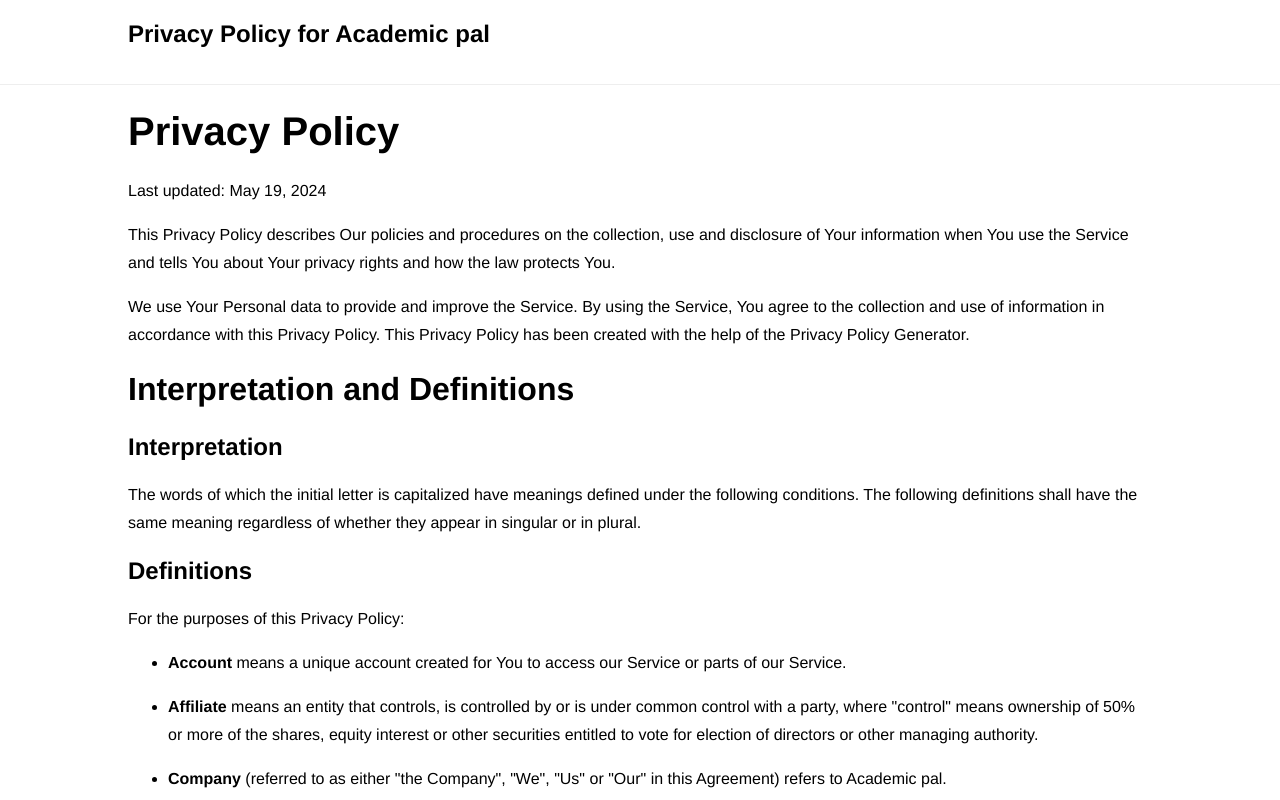
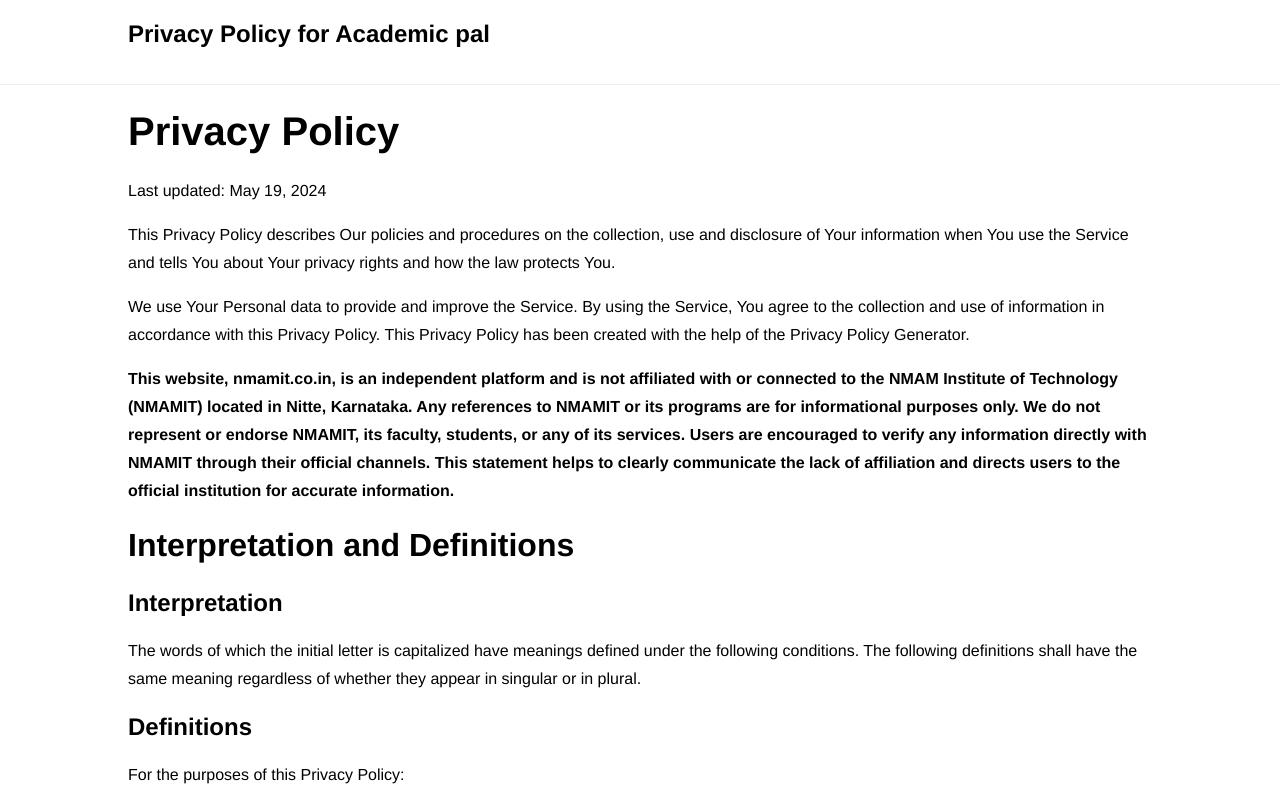
Before and after one commit to Araan-Sheikh/2nd-year-Login, a plain HTML site: page privacy/index.html in a window 1280 px wide. Shown: the top 800 px of the page. Drawn offline with Linux system fonts and the light colour scheme.

Commit message:
Update index.html

```diff
--- a/privacy/index.html
+++ b/privacy/index.html
@@ -37,6 +37,7 @@
 <p>Last updated: May 19, 2024</p>
 <p>This Privacy Policy describes Our policies and procedures on the collection, use and disclosure of Your information when You use the Service and tells You about Your privacy rights and how the law protects You.</p>
 <p>We use Your Personal data to provide and improve the Service. By using the Service, You agree to the collection and use of information in accordance with this Privacy Policy. This Privacy Policy has been created with the help of the <a href="https://www.privacypolicies.com/privacy-policy-generator/" target="_blank">Privacy Policy Generator</a>.</p>
+    <p><b>This website, nmamit.co.in, is an independent platform and is not affiliated with or connected to the NMAM Institute of Technology (NMAMIT) located in Nitte, Karnataka. Any references to NMAMIT or its programs are for informational purposes only. We do not represent or endorse NMAMIT, its faculty, students, or any of its services. Users are encouraged to verify any information directly with NMAMIT through their official channels. This statement helps to clearly communicate the lack of affiliation and directs users to the official institution for accurate information.</b></p>
 <h2>Interpretation and Definitions</h2>
 <h3>Interpretation</h3>
 <p>The words of which the initial letter is capitalized have meanings defined under the following conditions. The following definitions shall have the same meaning regardless of whether they appear in singular or in plural.</p>
```
